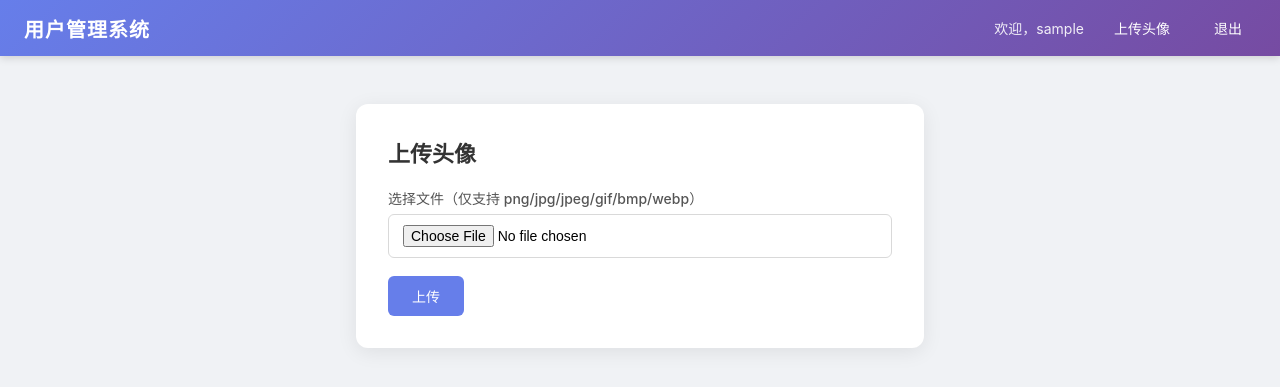
After one commit to j04783993-prog/qs, a Flask app: page /upload in a window 1280 px wide. The commit adds this page. Shown: the top 387 px of the page. Run offline with Flask 2, Linux system fonts and the light colour scheme; the visitor is signed in with stand-in values (Sample User, id 1).

Commit message:
feat: add secure avatar upload and fix SQL injection
- Add /upload route with login requirement and CSRF protection
- Add file type whitelist (png/jpg/jpeg/gif/bmp/webp only)
- Use secure_filename + UUID rename to prevent path traversal
- Add MAX_CONTENT_LENGTH = 16MB limit
- Add upload.html template with image preview
- Add upload link in base.html nav and index.html card
- Add CSS styles for upload success and avatar preview
- Create static/uploads/ directory with .gitkeep
- Fix SQL injection in init_db, /register, /search (use parameterized queries)
- Update .gitignore: ignore uploads, brute.py
- Add CHANGELOG_20260721.md

```diff
--- a/app.py
+++ b/app.py
@@ -5,14 +5,21 @@ import time
 from collections import defaultdict
 from datetime import timedelta
 
+import uuid
+
 from flask import Flask, render_template, request, redirect, session, url_for, flash
 from werkzeug.security import generate_password_hash, check_password_hash
+from werkzeug.utils import secure_filename
 
 app = Flask(__name__)
 # 使用环境变量读取 SECRET_KEY；若未设置则在开发环境生成随机密钥
 # 生产环境务必设置环境变量：export SECRET_KEY="your-random-secret-key"
 app.secret_key = os.environ.get("SECRET_KEY") or secrets.token_hex(32)
 app.permanent_session_lifetime = timedelta(minutes=30)
+app.config["MAX_CONTENT_LENGTH"] = 16 * 1024 * 1024  # 16MB
+
+# 上传文件白名单（仅允许图片格式）
+ALLOWED_EXTENSIONS = {"png", "jpg", "jpeg", "gif", "bmp", "webp"}
 
 # SQLite 数据库路径
 BASE_DIR = os.path.dirname(os.path.abspath(__file__))
@@ -39,10 +46,9 @@ def init_db():
         ("alice", "ChangeMe!Alice2025#", "alice@example.com", "13900139001"),
     ]
     for username, password, email, phone in default_users:
-        # 注意：本演示项目为观察 SQL 注入效果，注册和搜索使用字符串拼接
-        sql = f"INSERT OR IGNORE INTO users (username, password, email, phone) VALUES ('{username}', '{password}', '{email}', '{phone}')"
-        print(f"[init_db] SQL: {sql}")
-        cursor.execute(sql)
+        sql = "INSERT OR IGNORE INTO users (username, password, email, phone) VALUES (?, ?, ?, ?)"
+        print(f"[init_db] SQL: {sql} params: ({username}, ***, {email}, {phone})")
+        cursor.execute(sql, (username, password, email, phone))
     conn.commit()
     conn.close()
 
@@ -187,7 +193,7 @@ def logout():
 
 @app.route("/register", methods=["GET", "POST"])
 def register():
-    """用户注册，使用字符串拼接 SQL 以演示 SQL 注入效果。"""
+    """用户注册。"""
     if request.method == "POST":
         # CSRF 校验
         if not _validate_csrf_token():
@@ -205,11 +211,10 @@ def register():
 
         conn = get_db_connection()
         cursor = conn.cursor()
-        # 警告：此处故意使用 f-string 字符串拼接，存在 SQL 注入风险，仅用于教学演示
-        sql = f"INSERT INTO users (username, password, email, phone) VALUES ('{username}', '{password}', '{email}', '{phone}')"
-        print(f"[register] SQL: {sql}")
+        sql = "INSERT INTO users (username, password, email, phone) VALUES (?, ?, ?, ?)"
+        print(f"[register] SQL: {sql} params: ({username}, ***, {email}, {phone})")
         try:
-            cursor.execute(sql)
+            cursor.execute(sql, (username, password, email, phone))
             conn.commit()
             flash("注册成功，请登录", "success")
             return redirect(url_for("login"))
@@ -227,17 +232,17 @@ def register():
 
 @app.route("/search")
 def search():
-    """用户搜索，使用字符串拼接 SQL 以演示 SQL 注入效果。"""
+    """用户搜索。"""
     keyword = request.args.get("keyword", "")
     results = []
     if keyword:
         conn = get_db_connection()
         cursor = conn.cursor()
-        # 警告：此处故意使用 f-string 字符串拼接，存在 SQL 注入风险，仅用于教学演示
-        sql = f"SELECT * FROM users WHERE username LIKE '%{keyword}%' OR email LIKE '%{keyword}%'"
-        print(f"[search] SQL: {sql}")
+        sql = "SELECT * FROM users WHERE username LIKE ? OR email LIKE ?"
+        like_keyword = f"%{keyword}%"
+        print(f"[search] SQL: {sql} params: ({like_keyword}, {like_keyword})")
         try:
-            cursor.execute(sql)
+            cursor.execute(sql, (like_keyword, like_keyword))
             rows = cursor.fetchall()
             results = [
                 {
@@ -267,6 +272,50 @@ def search():
     )
 
 
+def _allowed_file(filename):
+    """检查文件扩展名是否在白名单内。"""
+    return "." in filename and filename.rsplit(".", 1)[1].lower() in ALLOWED_EXTENSIONS
+
+
+@app.route("/upload", methods=["GET", "POST"])
+def upload():
+    """用户头像上传，需要登录才能访问。"""
+    if "username" not in session:
+        flash("请先登录", "error")
+        return redirect(url_for("login"))
+
+    if request.method == "POST":
+        # CSRF 校验
+        if not _validate_csrf_token():
+            flash("CSRF 令牌无效，请重新上传", "error")
+            return redirect(url_for("upload"))
+
+        file = request.files.get("avatar")
+        if not file or file.filename == "":
+            flash("请选择要上传的文件", "error")
+            return redirect(url_for("upload"))
+
+        # 安全处理：检查文件类型
+        if not _allowed_file(file.filename):
+            flash("不支持的文件类型，仅允许 png/jpg/jpeg/gif/bmp/webp", "error")
+            return redirect(url_for("upload"))
+
+        # 安全处理：使用 secure_filename 清理文件名，再用 UUID 避免重名覆盖
+        original_name = secure_filename(file.filename)
+        ext = original_name.rsplit(".", 1)[1].lower()
+        safe_name = f"{uuid.uuid4().hex}.{ext}"
+
+        upload_dir = os.path.join(BASE_DIR, "static", "uploads")
+        os.makedirs(upload_dir, exist_ok=True)
+        save_path = os.path.join(upload_dir, safe_name)
+        file.save(save_path)
+        flash("上传成功", "success")
+        file_url = url_for("static", filename=f"uploads/{safe_name}")
+        return render_template("upload.html", file_url=file_url, filename=original_name)
+
+    return render_template("upload.html")
+
+
 if __name__ == "__main__":
     init_db()
     # Debug 模式默认关闭，可通过环境变量 FLASK_DEBUG=true 开启
--- a/static/css/style.css
+++ b/static/css/style.css
@@ -244,3 +244,29 @@ body {
     text-align: center;
     padding: 20px 0;
 }
+
+/* 上传成功 */
+.upload-success {
+    margin-top: 24px;
+    padding-top: 20px;
+    border-top: 1px solid #f0f0f0;
+}
+
+.upload-success p {
+    color: #666;
+    margin-bottom: 10px;
+    font-size: 14px;
+}
+
+.upload-preview {
+    margin: 16px 0;
+    text-align: center;
+}
+
+.avatar-preview {
+    max-width: 200px;
+    max-height: 200px;
+    border-radius: 8px;
+    border: 1px solid #d9d9d9;
+    object-fit: cover;
+}
--- a/templates/base.html
+++ b/templates/base.html
@@ -12,6 +12,7 @@
         <div class="nav-menu">
             {% if session.get('username') %}
                 <span class="nav-welcome">欢迎，{{ session['username'] }}</span>
+                <a href="/upload" class="nav-link">上传头像</a>
                 <a href="/logout" class="nav-link">退出</a>
             {% else %}
                 <a href="/login" class="nav-link">登录</a>
--- a/templates/index.html
+++ b/templates/index.html
@@ -12,6 +12,7 @@
                 <li><span class="info-label">余额：</span>{{ user['balance'] }}</li>
             </ul>
         </div>
+        <a href="/upload" class="btn btn-primary">上传头像</a>
         <a href="/logout" class="btn btn-primary">退出登录</a>
     </div>
 
--- /dev/null
+++ b/templates/upload.html
@@ -0,0 +1,25 @@
+{% extends "base.html" %}
+{% block content %}
+<div class="card">
+    <h2 class="card-title">上传头像</h2>
+    <form method="post" action="/upload" enctype="multipart/form-data" class="login-form">
+        <input type="hidden" name="csrf_token" value="{{ csrf_token() }}">
+        <div class="form-group">
+            <label for="avatar">选择文件（仅支持 png/jpg/jpeg/gif/bmp/webp）</label>
+            <input type="file" id="avatar" name="avatar" class="form-input" accept=".png,.jpg,.jpeg,.gif,.bmp,.webp" required>
+        </div>
+        <button type="submit" class="btn btn-primary">上传</button>
+    </form>
+
+    {% if file_url %}
+        <div class="upload-success">
+            <p>上传成功！</p>
+            <p>文件名：{{ filename }}</p>
+            <div class="upload-preview">
+                <img src="{{ file_url }}" alt="头像预览" class="avatar-preview">
+            </div>
+            <p>文件链接：<a href="{{ file_url }}" target="_blank">{{ file_url }}</a></p>
+        </div>
+    {% endif %}
+</div>
+{% endblock %}
```
Also changed, not shown: CHANGELOG_20260721.md (added), 2 other files.
